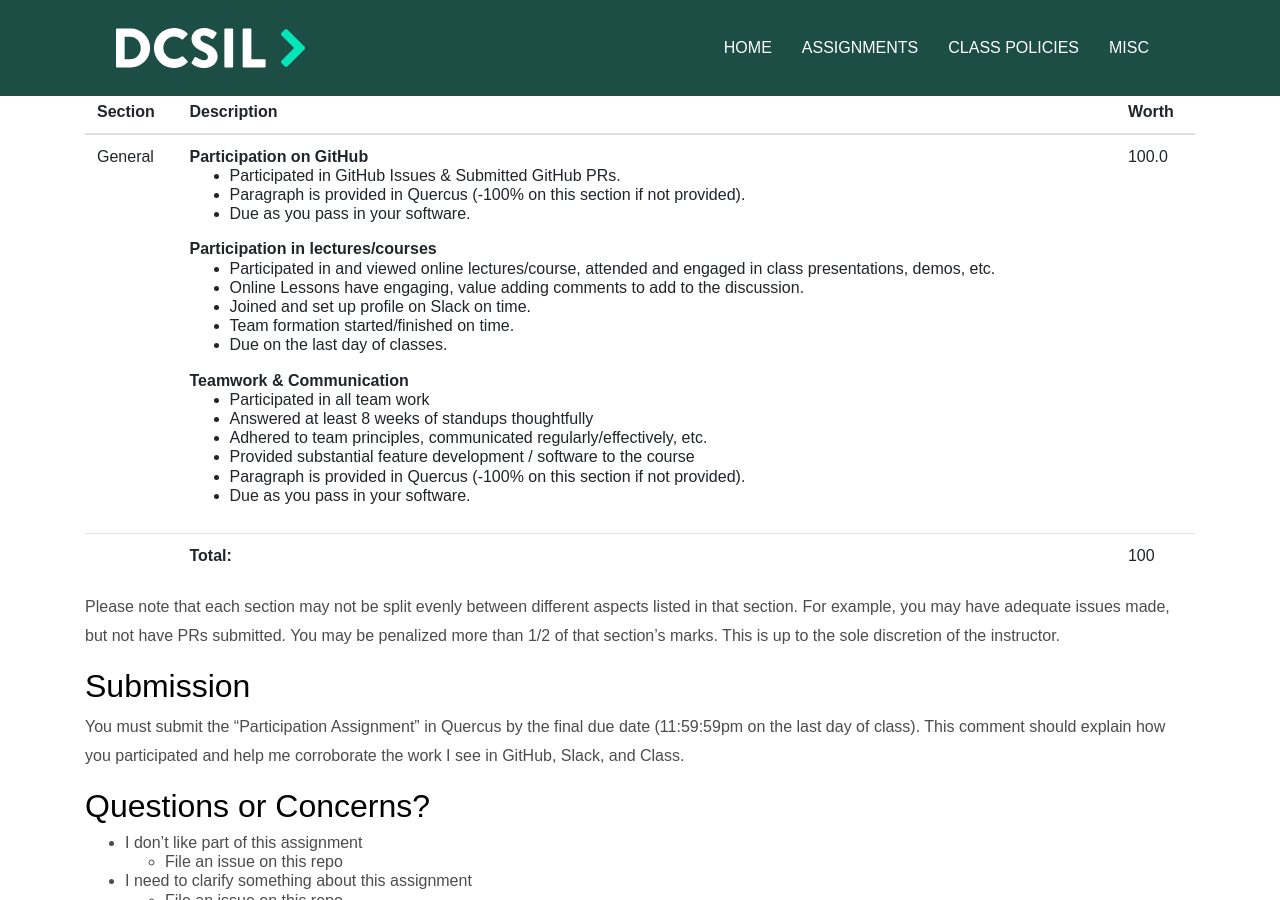
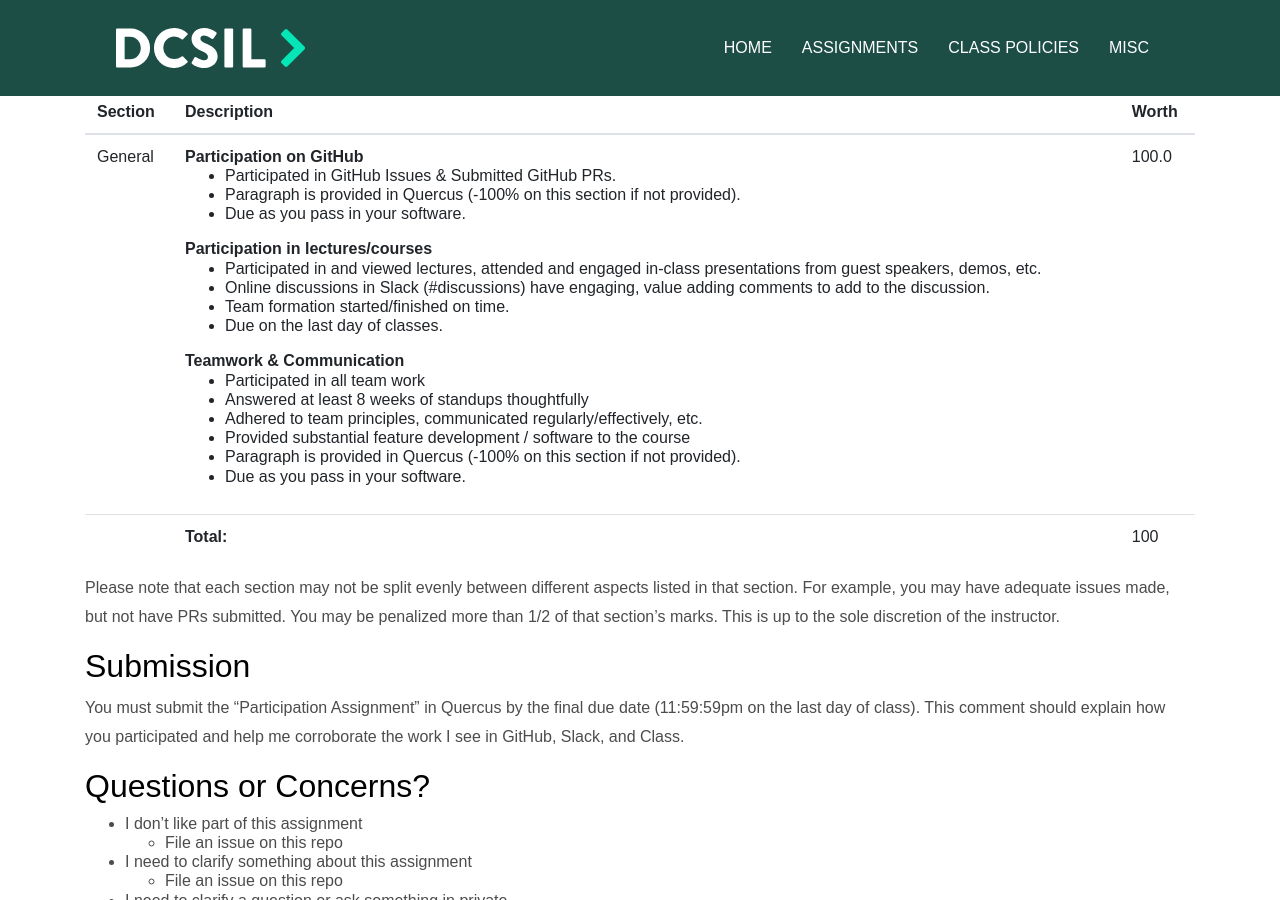
Before and after one commit to dcsil/CSC491, a Jekyll site: the page built from assignments/participation_teamwork.md, in a window 1280 px wide and 900 px high, scrolled down 1176 px. Built offline with Jekyll 4.4.1, drawn with Linux system fonts in a browser that asks for light colours; our own code applies the rules of GitHub Pages for plain Markdown files.

Commit message:
Update rubrics

```diff
--- a/assignments/participation_teamwork.md
+++ b/assignments/participation_teamwork.md
@@ -43,7 +43,7 @@ In assignment 1 you will create a principles document outlining how often your t
 
 | Section | Description | Worth |
 | --- | --- | --- |
-| General  | **Participation on GitHub**<br>{::nomarkdown}<ul><li>Participated in GitHub Issues & Submitted GitHub PRs.</li><li>Paragraph is provided in Quercus (-100% on this section if not provided).</li><li>Due as you pass in your software.</li></ul><strong>Participation in lectures/courses</strong><ul><li>Participated in and viewed online lectures/course, attended and engaged in class presentations, demos, etc.</li><li>Online Lessons have engaging, value adding comments to add to the discussion.</li><li>Joined and set up profile on Slack on time.</li><li>Team formation started/finished on time.</li><li>Due on the last day of classes.</li></ul><strong>Teamwork & Communication</strong><ul><li>Participated in all team work</li><li>Answered at least 8 weeks of standups thoughtfully</li><li>Adhered to team principles, communicated regularly/effectively, etc.</li><li>Provided substantial feature development / software to the course</li><li>Paragraph is provided in Quercus (-100% on this section if not provided).</li><li>Due as you pass in your software.</li></ul>{:/} | 100.0 |
+| General  | **Participation on GitHub**<br>{::nomarkdown}<ul><li>Participated in GitHub Issues & Submitted GitHub PRs.</li><li>Paragraph is provided in Quercus (-100% on this section if not provided).</li><li>Due as you pass in your software.</li></ul><strong>Participation in lectures/courses</strong><ul><li>Participated in and viewed lectures, attended and engaged in-class presentations from guest speakers, demos, etc.</li><li>Online discussions in Slack (#discussions) have engaging, value adding comments to add to the discussion.</li><li>Team formation started/finished on time.</li><li>Due on the last day of classes.</li></ul><strong>Teamwork & Communication</strong><ul><li>Participated in all team work</li><li>Answered at least 8 weeks of standups thoughtfully</li><li>Adhered to team principles, communicated regularly/effectively, etc.</li><li>Provided substantial feature development / software to the course</li><li>Paragraph is provided in Quercus (-100% on this section if not provided).</li><li>Due as you pass in your software.</li></ul>{:/} | 100.0 |
 | | **Total:** | 100 |
 
  <!-- RUBRIC END -->
```
Also changed, not shown: assignments/a3.md (+1 -1 lines).
